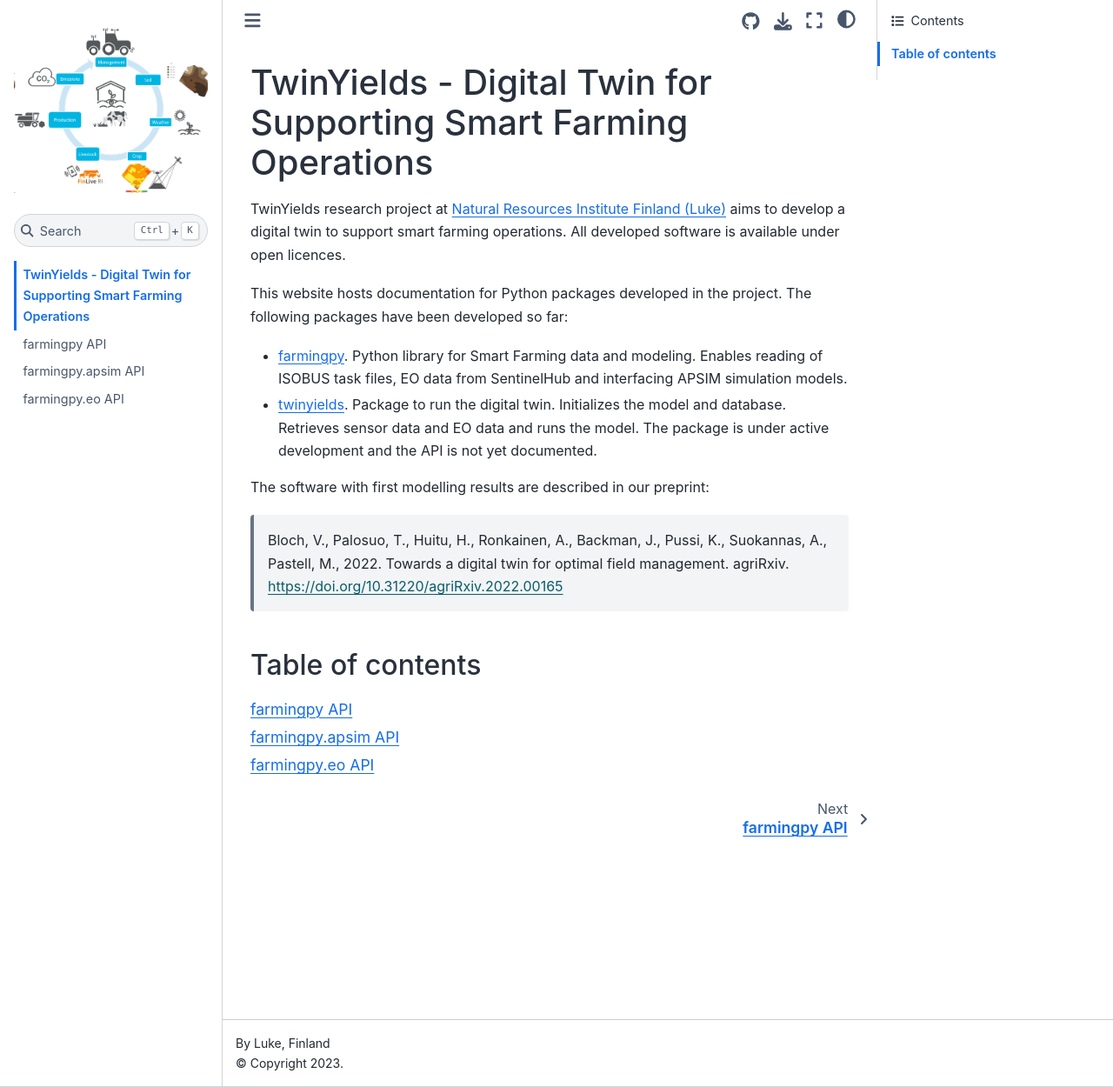
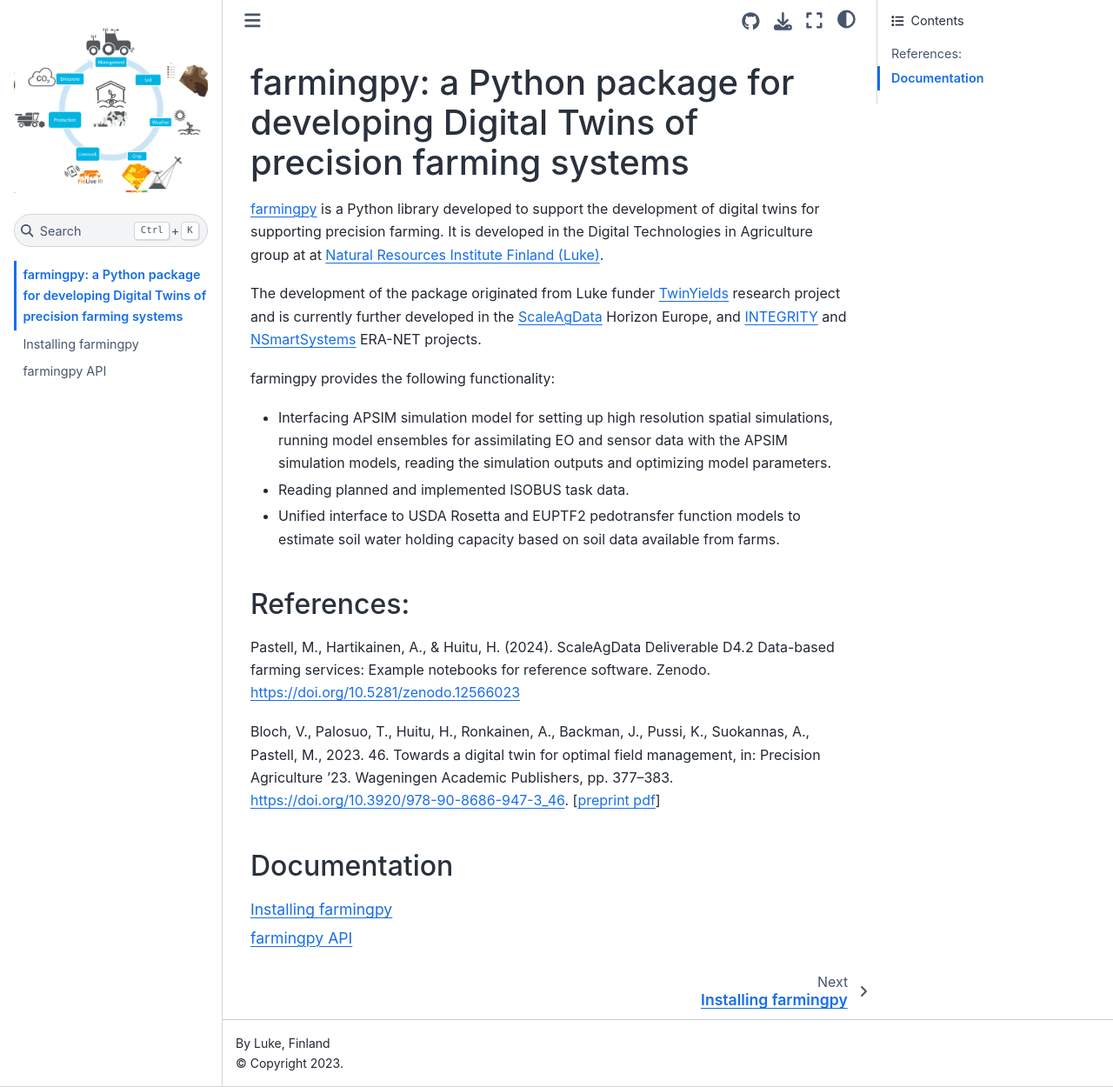
Before and after one commit to TwinYields/twinyields.github.io, a Jupyter Book: the page built from intro.md, in a window 1280 px wide and 1250 px high. Shown: the whole window at 87% size. Built offline with Jupyter Book 1.0.4 settings and Sphinx 7.4.7 and the Sphinx Book theme 1.1.4, drawn with Linux system fonts in a browser that asks for light colours.

Commit message:
Update docs

````diff
--- a/_toc.yml
+++ b/_toc.yml
@@ -4,6 +4,5 @@
 format: jb-book
 root: intro
 chapters:
+- file: install
 - file: api/farmingpy
-- file: api/apsim
-- file: api/eo
--- /dev/null
+++ b/api/farmingpy.eo/farmingpy.eo.planet_to_S2_dataset.rst
@@ -0,0 +1,6 @@
+farmingpy.eo.planet\_to\_S2\_dataset
+====================================
+
+.. currentmodule:: farmingpy.eo
+
+.. autofunction:: planet_to_S2_dataset
--- /dev/null
+++ b/api/farmingpy.eo/farmingpy.eo.read_planet.rst
@@ -0,0 +1,6 @@
+farmingpy.eo.read\_planet
+=========================
+
+.. currentmodule:: farmingpy.eo
+
+.. autofunction:: read_planet
--- a/intro.md
+++ b/intro.md
@@ -1,19 +1,25 @@
-# TwinYields - Digital Twin for Supporting Smart Farming Operations
+# farmingpy: a Python package for developing Digital Twins of precision farming systems
 
-TwinYields research project at [Natural Resources Institute Finland (Luke)](https://luke.fi/en) aims to develop a digital twin to support smart farming operations. All developed software is available under open licences.
+[farmingpy](https://github.com/TwinYields/farmingpy) is a Python library developed to support the development of digital twins for supporting precision farming. It is developed in the Digital Technologies in Agriculture group at at [Natural Resources Institute Finland (Luke)](https://luke.fi/en).
 
-This website hosts documentation for Python packages developed in the project. The following packages have been developed so far:
+The development of the package originated from Luke funder [TwinYields](https://www.luke.fi/en/projects/twinyields) research project and is currently further developed in the [ScaleAgData](https://scaleagdata.eu/en) Horizon Europe, and [INTEGRITY](https://integrity-agrisystems.com/) and [NSmartSystems](https://www.greenerahub.eu/nsmartsystems) ERA-NET projects.
 
-* [farmingpy](https://github.com/TwinYields/farmingpy). Python library for Smart Farming data and modeling. Enables reading of ISOBUS task files, EO data from SentinelHub and interfacing APSIM simulation models.
-
-* [twinyields](https://github.com/TwinYields/twinyields-python). Package to run the digital twin. Initializes the model and database. Retrieves sensor data and EO data and runs the model. The package is under active development and the API is not yet documented.
+farmingpy provides the following functionality:
+- Interfacing APSIM simulation model for setting up high resolution spatial simulations, running model ensembles for assimilating EO and sensor data with the APSIM simulation models, reading the simulation outputs and optimizing model parameters.
+- Reading planned and implemented ISOBUS task data.
+- Unified interface to USDA Rosetta and EUPTF2 pedotransfer function models to estimate soil water holding capacity based on soil data available from farms.
 
 
-The software with first modelling results are described in our preprint:
 
-> Bloch, V., Palosuo, T., Huitu, H., Ronkainen, A., Backman, J., Pussi, K., Suokannas, A., Pastell, M., 2022. Towards a digital twin for optimal field management. agriRxiv. https://doi.org/10.31220/agriRxiv.2022.00165
 
-### Table of contents
+### References:
+
+Pastell, M., Hartikainen, A., & Huitu, H. (2024). ScaleAgData Deliverable D4.2 Data-based farming services: Example notebooks for reference software. Zenodo. https://doi.org/10.5281/zenodo.12566023
+
+Bloch, V., Palosuo, T., Huitu, H., Ronkainen, A., Backman, J., Pussi, K., Suokannas, A., Pastell, M., 2023. 46. Towards a digital twin for optimal field management, in: Precision Agriculture ’23. Wageningen Academic Publishers, pp. 377–383. https://doi.org/10.3920/978-90-8686-947-3_46. [[preprint pdf](https://www.cabidigitallibrary.org/doi/epdf/10.31220/agriRxiv.2022.00165)]
+
+
+### Documentation
 
 
 ```{tableofcontents}
````
Also changed, not shown: api/apsim.rst (+0 -17 lines), api/farmingpy.rst (+41 -5 lines), api/farmingpy.soil/farmingpy.soil.EUPTF2.rst (added, +18 -0 lines), api/farmingpy.soil/farmingpy.soil.Rosetta.rst (added, +32 -0 lines), api/soil.rst (added, +12 -0 lines), install.md (added, +47 -0 lines).
